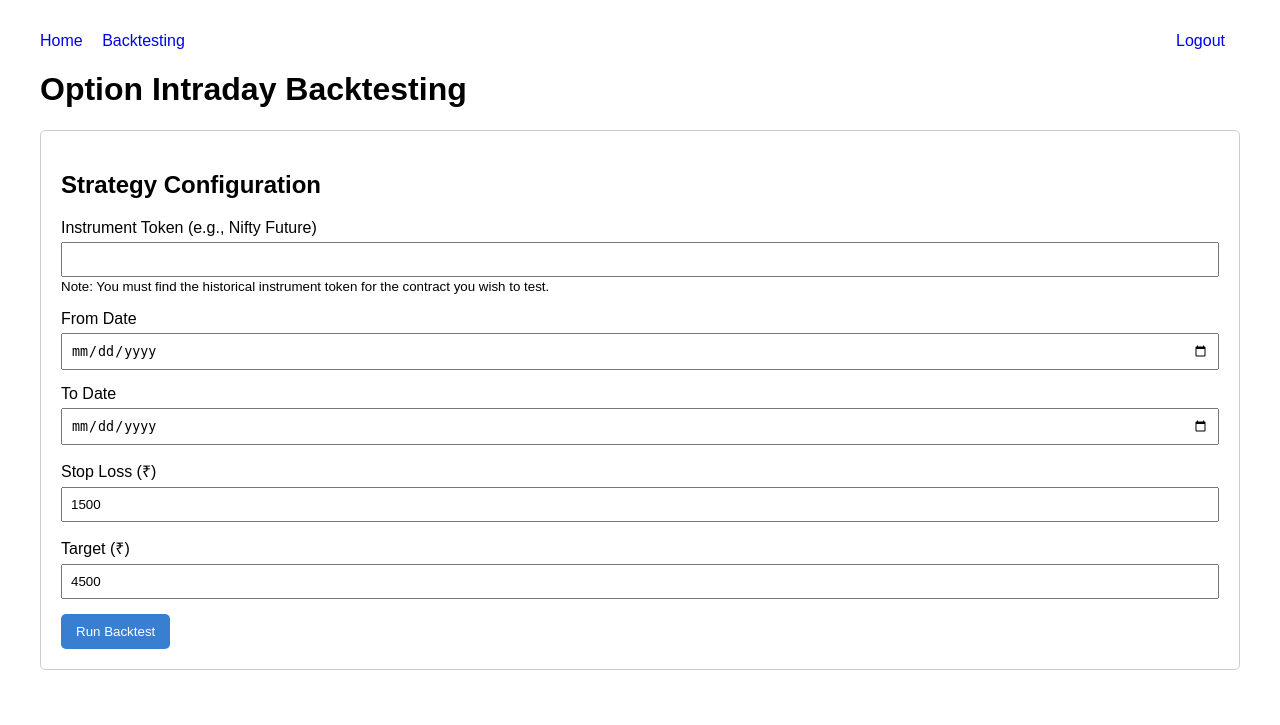
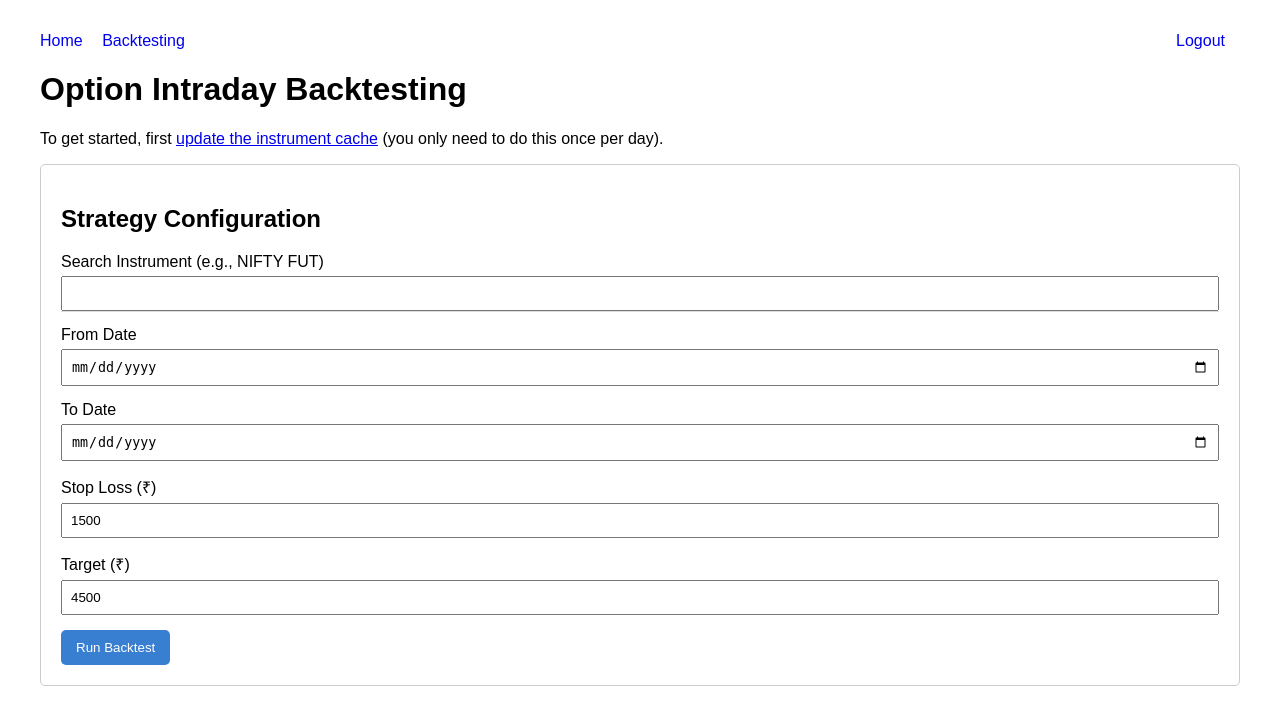
Before and after one commit to nileshumbare3-commits/KITE-LOGIN-PAGE, a Flask app: template templates/backtest.html in a window 1280 px wide. Shown: the top 725 px of the page. Run offline with Flask 3, Linux system fonts and the light colour scheme; the template is opened without the code that fills it, so the values that code supplies are empty.

Commit message:
feat: Add instrument search autocomplete to backtest page
This commit enhances the backtesting page by replacing the manual instrument token input with a user-friendly autocomplete search feature.

Key changes:
- Added a new API endpoint `/api/update-instruments` to fetch and cache the full instrument list from Kite Connect into a local `instruments.csv` file.
- Added a new API endpoint `/api/search-instruments` to perform a fast, local search on the cached instrument list.
- Updated `backtest.html` to include a search box and a hidden input for the instrument token.
- Implemented vanilla JavaScript to handle the autocomplete UI, fetching search results from the backend and populating the form inputs upon user selection.

```diff
--- a/app.py
+++ b/app.py
@@ -1,4 +1,4 @@
-from flask import Flask, request, redirect, session, render_template
+from flask import Flask, request, redirect, session, render_template, jsonify
 from kiteconnect import KiteConnect
 import os
 import pandas as pd
@@ -72,6 +72,40 @@ def backtest():
             return render_template("backtest.html", error=str(e))
 
     return render_template("backtest.html", results=None)
+
+# --- Instrument Caching and Search ---
+
+@app.route("/api/update-instruments")
+def update_instruments():
+    if "access_token" not in session:
+        return "Error: You must be logged in to update the instrument list.", 401
+
+    try:
+        kite.set_access_token(session["access_token"])
+        instruments = kite.instruments()
+        df = pd.DataFrame(instruments)
+        df.to_csv("instruments.csv", index=False)
+        return f"Successfully updated and cached {len(df)} instruments."
+    except Exception as e:
+        return f"Error updating instruments: {e}", 500
+
+@app.route("/api/search-instruments")
+def search_instruments():
+    query = request.args.get("q", "").upper()
+    if not query:
+        return jsonify([])
+
+    try:
+        df = pd.read_csv("instruments.csv")
+        # Search for NFO instruments containing the query
+        mask = (df['tradingsymbol'].str.contains(query)) & (df['exchange'] == 'NFO')
+        results = df[mask].head(10) # Limit results to 10
+        return jsonify(results.to_dict(orient="records"))
+    except FileNotFoundError:
+        return jsonify({"error": "Instrument cache not found. Please log in and visit /api/update-instruments first."}), 404
+    except Exception as e:
+        return jsonify({"error": str(e)}), 500
+
 
 def run_backtest(instrument_token, from_date_str, to_date_str, stop_loss, target):
     """
--- a/templates/backtest.html
+++ b/templates/backtest.html
@@ -8,7 +8,7 @@
         body { font-family: sans-serif; margin: 2em; }
         .container { max-width: 1200px; margin: auto; }
         .form-container, .results-container { border: 1px solid #ccc; padding: 20px; border-radius: 5px; margin-bottom: 20px; }
-        .form-group { margin-bottom: 15px; }
+        .form-group { margin-bottom: 15px; position: relative; }
         .form-group label { display: block; margin-bottom: 5px; }
         .form-group input { width: 100%; padding: 8px; box-sizing: border-box; }
         .btn { padding: 10px 15px; border: none; border-radius: 5px; cursor: pointer; }
@@ -18,6 +18,10 @@
         th { background-color: #f2f2f2; }
         .nav { margin-bottom: 20px; }
         .nav a { margin-right: 15px; text-decoration: none; }
+        /* Autocomplete styles */
+        .autocomplete-results { position: absolute; border: 1px solid #ddd; border-top: none; z-index: 99; top: 100%; left: 0; right: 0; background-color: white; }
+        .autocomplete-results div { padding: 10px; cursor: pointer; }
+        .autocomplete-results div:hover { background-color: #f2f2f2; }
     </style>
 </head>
 <body>
@@ -29,14 +33,16 @@
         </div>
 
         <h1>Option Intraday Backtesting</h1>
+        <p>To get started, first <a href="/api/update-instruments" target="_blank">update the instrument cache</a> (you only need to do this once per day).</p>
 
         <div class="form-container">
             <h2>Strategy Configuration</h2>
             <form method="POST" action="/backtest">
                 <div class="form-group">
-                    <label for="instrument_token">Instrument Token (e.g., Nifty Future)</label>
-                    <input type="text" id="instrument_token" name="instrument_token" required>
-                    <small>Note: You must find the historical instrument token for the contract you wish to test.</small>
+                    <label for="instrument_search">Search Instrument (e.g., NIFTY FUT)</label>
+                    <input type="text" id="instrument_search" name="instrument_search" autocomplete="off">
+                    <input type="hidden" id="instrument_token" name="instrument_token">
+                    <div id="autocomplete-results" class="autocomplete-results"></div>
                 </div>
                 <div class="form-group">
                     <label for="from_date">From Date</label>
@@ -57,6 +63,13 @@
                 <button type="submit" class="btn btn-primary">Run Backtest</button>
             </form>
         </div>
+
+        {% if error %}
+            <div class="results-container" style="color: red;">
+                <h2>Error</h2>
+                <p>{{ error }}</p>
+            </div>
+        {% endif %}
 
         {% if results %}
         <div class="results-container">
@@ -91,5 +104,46 @@
         </div>
         {% endif %}
     </div>
+
+    <script>
+        const searchInput = document.getElementById('instrument_search');
+        const tokenInput = document.getElementById('instrument_token');
+        const resultsContainer = document.getElementById('autocomplete-results');
+
+        searchInput.addEventListener('keyup', async (e) => {
+            const query = e.target.value;
+            resultsContainer.innerHTML = '';
+
+            if (query.length < 3) {
+                return;
+            }
+
+            const response = await fetch(`/api/search-instruments?q=${query}`);
+            const instruments = await response.json();
+
+            if (instruments.error) {
+                resultsContainer.innerHTML = `<div>${instruments.error}</div>`;
+                return;
+            }
+
+            instruments.forEach(instrument => {
+                const item = document.createElement('div');
+                item.textContent = `${instrument.tradingsymbol} (${instrument.instrument_type} - ${instrument.exchange})`;
+                item.addEventListener('click', () => {
+                    searchInput.value = instrument.tradingsymbol;
+                    tokenInput.value = instrument.instrument_token;
+                    resultsContainer.innerHTML = '';
+                });
+                resultsContainer.appendChild(item);
+            });
+        });
+
+        // Hide results when clicking outside
+        document.addEventListener('click', (e) => {
+            if (e.target !== searchInput) {
+                resultsContainer.innerHTML = '';
+            }
+        });
+    </script>
 </body>
 </html>
```
